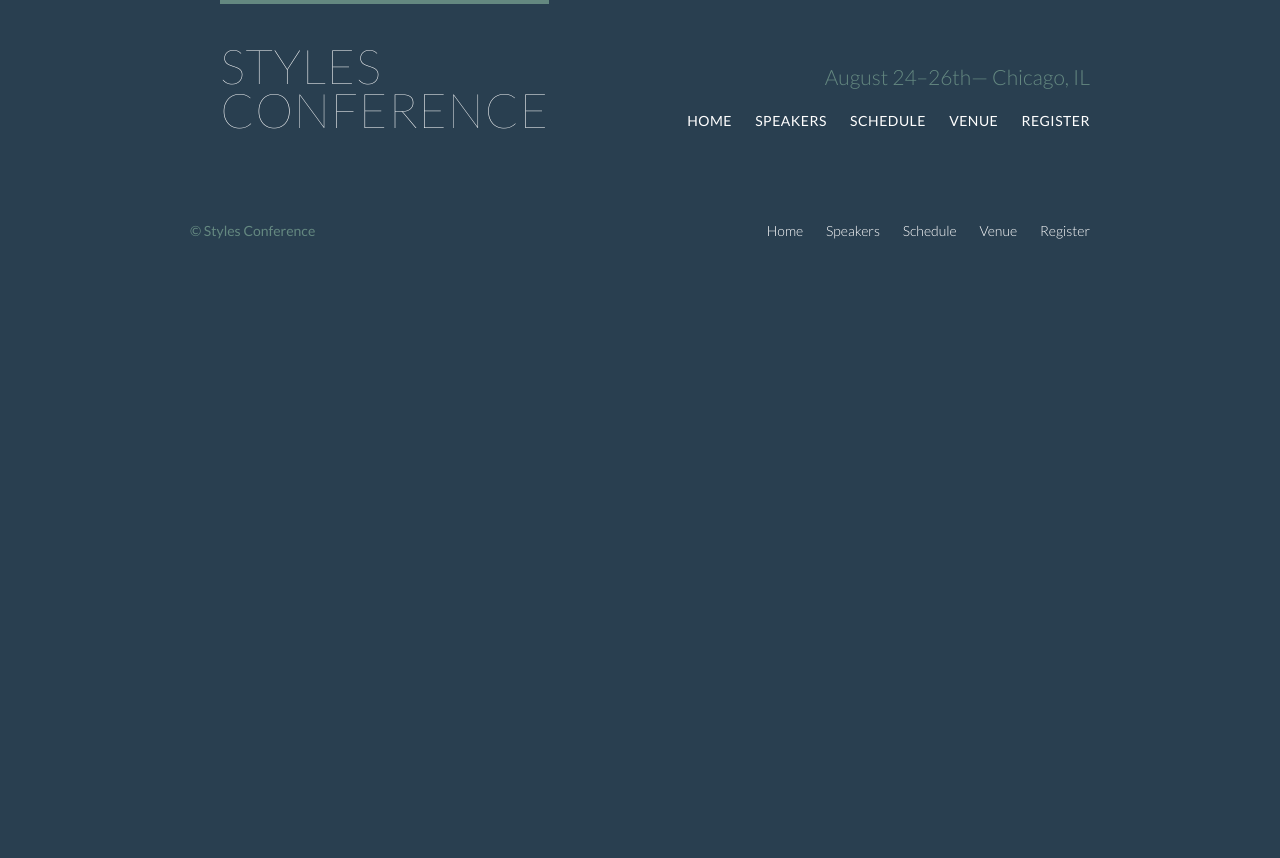
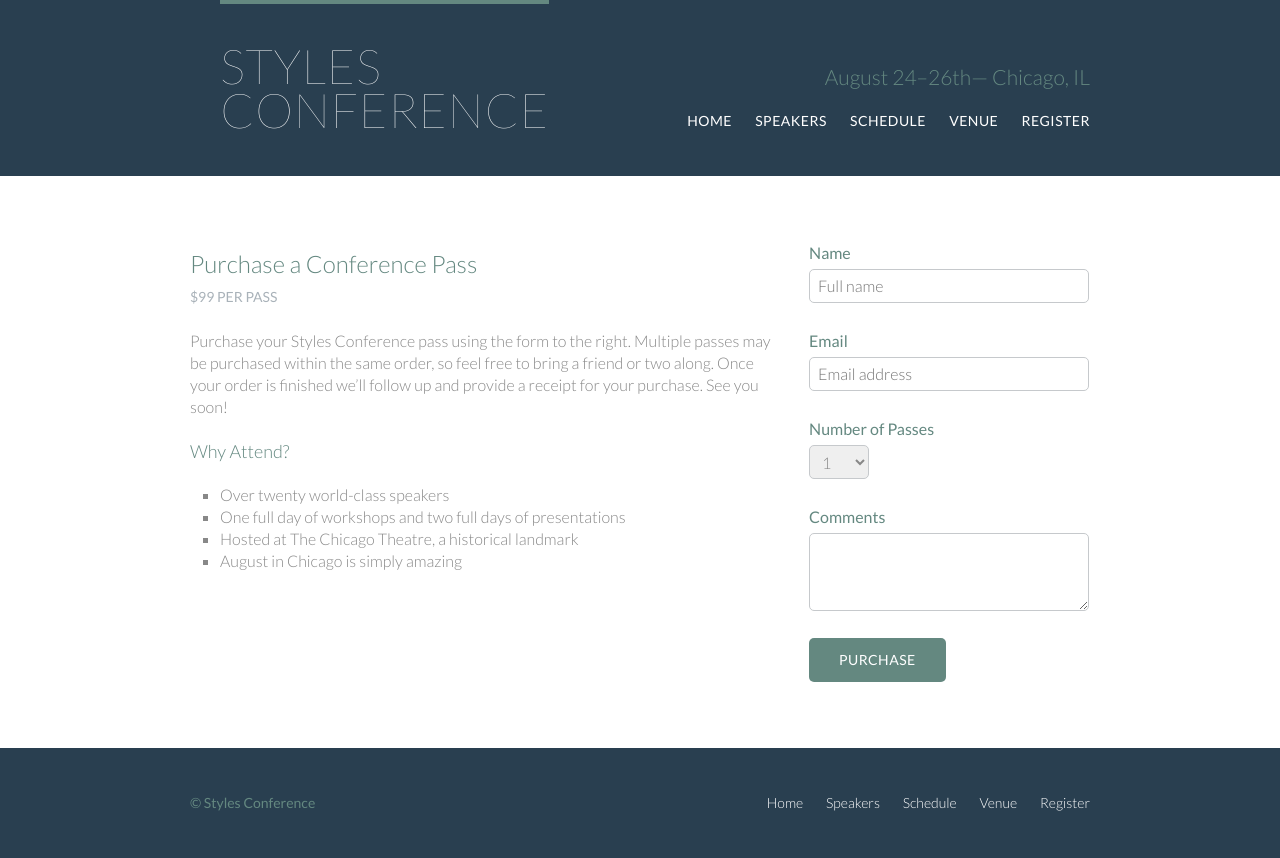
Before and after one commit to poorani11/shayhowe_tutorial, a plain HTML site: page register.html in a window 1280 px wide. Before the commit the page ends 800 px from the top, so only its background shows below. Drawn offline with Linux system fonts and the light colour scheme.

Commit message:
building-forms

```diff
--- a/assets/stylesheets/main.css
+++ b/assets/stylesheets/main.css
@@ -258,6 +258,17 @@ p a {
   color:#648880;
 }
 
+.btn-default {
+  border: 0;
+  background: #648880;
+  padding: 11px 30px;
+  font-size: 14px;
+}
+.btn-default:hover {
+  background: #77a198;
+}
+
+
 /*
   ========================================
   Primary header
@@ -394,3 +405,51 @@ p a {
 .venue-map {
   height: 264px;
 }
+
+/*
+  ========================================
+  Register
+  ========================================
+*/
+
+.why-attend {
+  list-style: square;
+  margin: 0 0 22px 30px;
+}
+
+form {
+  margin-bottom: 22px;
+}
+
+input,
+select,
+textarea {
+  font: 300 16px/22px "Lato", "Open Sans", "Helvetica Neue", Helvetica, Arial, sans-serif;
+}
+
+.register-group label {
+  color: #648880;
+  cursor: pointer;
+  font-weight: 400;
+}
+.register-group input,
+.register-group select,
+.register-group textarea {
+  border: 1px solid #c6c9cc;
+  border-radius: 5px;
+  color: #888;
+  display: block;
+  margin: 5px 0 27px 0;
+  padding: 5px 8px;
+}
+.register-group input,
+.register-group textarea {
+  width: 100%;
+}
+.register-group select {
+  height: 34px;
+  width: 60px;
+}
+.register-group textarea {
+  height: 78px;
+}
--- a/register.html
+++ b/register.html
@@ -31,7 +31,74 @@
         </ul>
       </nav>
     </header>
+    <section class="row">
+      <div class="grid">
+        <section class="col-2-3">
+          <h2>Purchase a Conference Pass</h2>
+          <h5>$99 per Pass</h5>
 
+          <p>
+            Purchase your Styles Conference pass using the form to the right.
+            Multiple passes may be purchased within the same order, so feel free
+            to bring a friend or two along. Once your order is finished
+            we&#8217;ll follow up and provide a receipt for your purchase. See
+            you soon!
+          </p>
+
+          <h4>Why Attend?</h4>
+
+          <ul class="why-attend">
+            <li>Over twenty world-class speakers</li>
+            <li>
+              One full day of workshops and two full days of presentations
+            </li>
+            <li>Hosted at The Chicago Theatre, a historical landmark</li>
+            <li>August in Chicago is simply amazing</li>
+          </ul>
+        </section>
+        <form class="col-1-3" action="#" method="post">
+          <fieldset class="register-group">
+            <label>
+              Name
+              <input type="text" name="name" placeholder="Full name" required />
+            </label>
+
+            <label>
+              Email
+              <input
+                type="email"
+                name="email"
+                placeholder="Email address"
+                required
+              />
+            </label>
+
+            <label>
+              Number of Passes
+              <select name="quantity" required>
+                <option value="1" selected>1</option>
+                <option value="2">2</option>
+                <option value="3">3</option>
+                <option value="4">4</option>
+                <option value="5">5</option>
+              </select>
+            </label>
+
+            <label>
+              Comments
+              <textarea name="comments"></textarea>
+            </label>
+          </fieldset>
+
+          <input
+            class="btn btn-default"
+            type="submit"
+            name="submit"
+            value="Purchase"
+          />
+        </form>
+      </div>
+    </section>
     <footer class="primary-footer container group">
       <small>&copy; Styles Conference</small>
       <nav class="nav">
```
